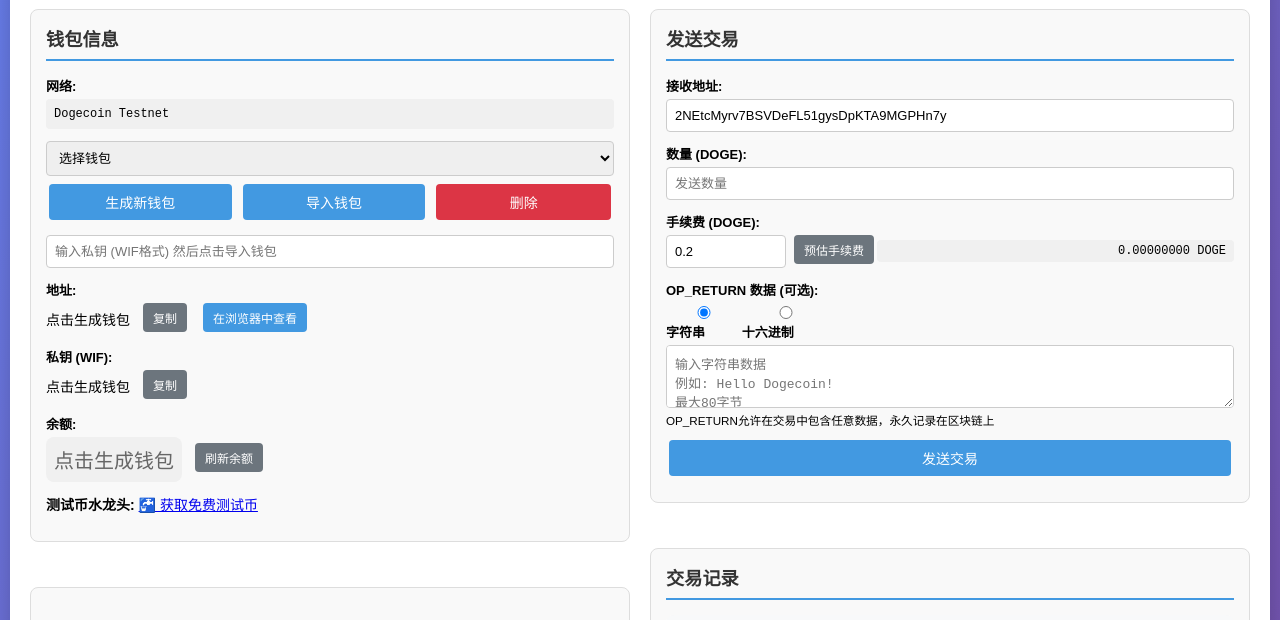
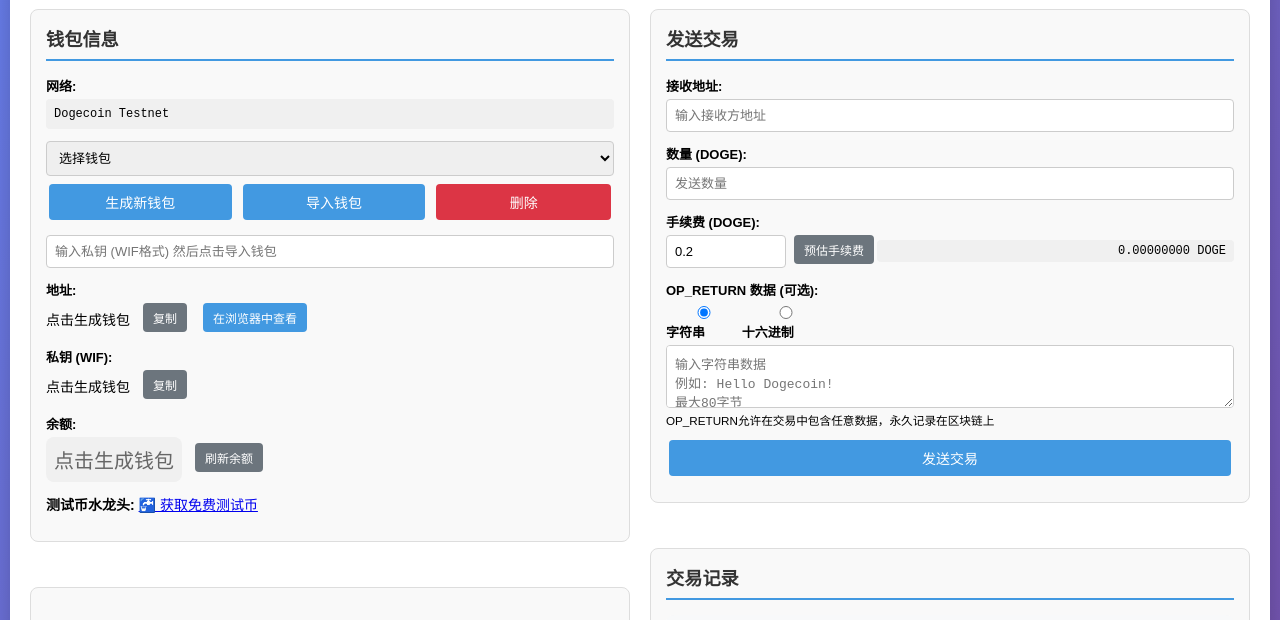
Before and after one commit to unifralabs/DogecoinTestnetWallet, a plain HTML site: page index.html in a window 1280 px wide. Shown: the part 103-723 px from the top of the page. Drawn offline with nearby package versions, Linux system fonts and the light colour scheme; no server answers.

Commit message:
update gemini model
remove default to address

```diff
--- a/index.html
+++ b/index.html
@@ -158,7 +158,7 @@
                     <div class="form-group">
                         <label>接收地址:</label>
                         <input type="text" id="toAddress" placeholder="输入接收方地址"
-                            value="2NEtcMyrv7BSVDeFL51gysDpKTA9MGPHn7y">
+                            value="">
                     </div>
                     <div class="form-group">
                         <label>数量 (DOGE):</label>
```
Also changed, not shown: 1 other file.
